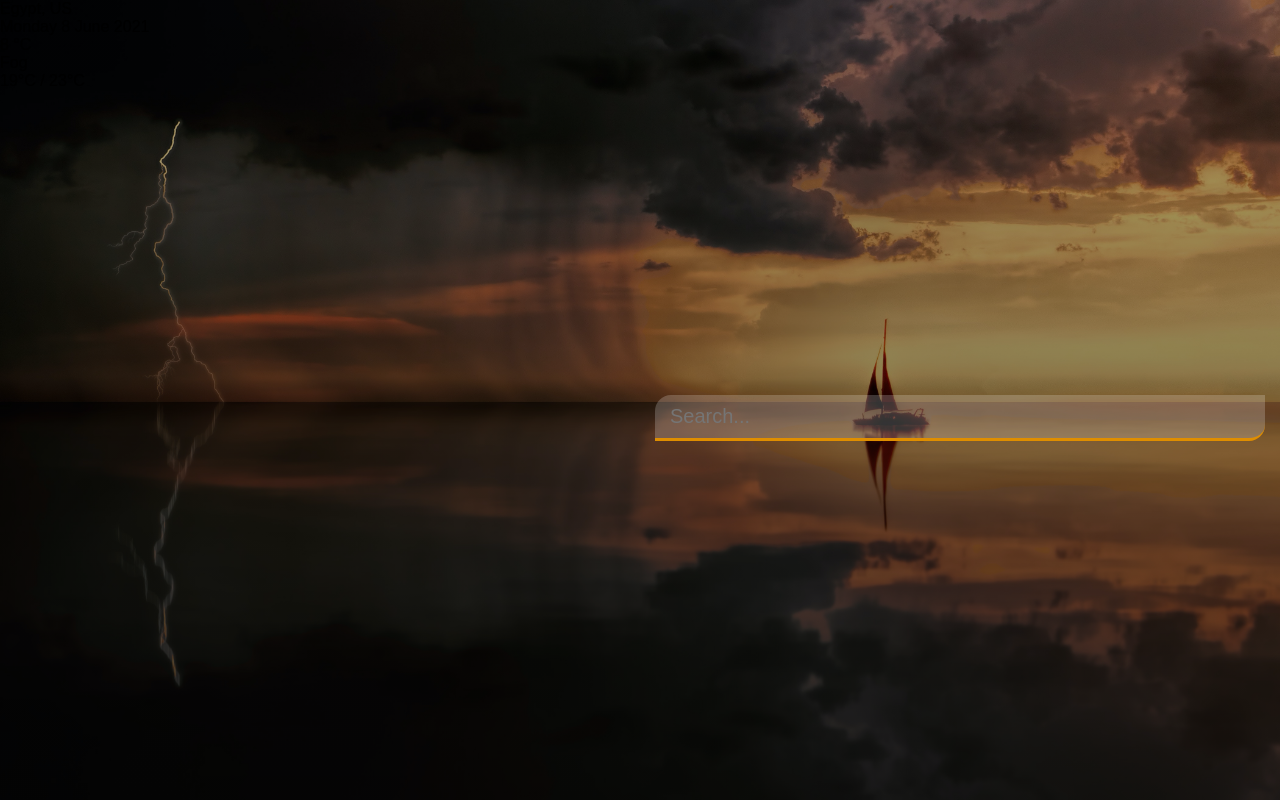
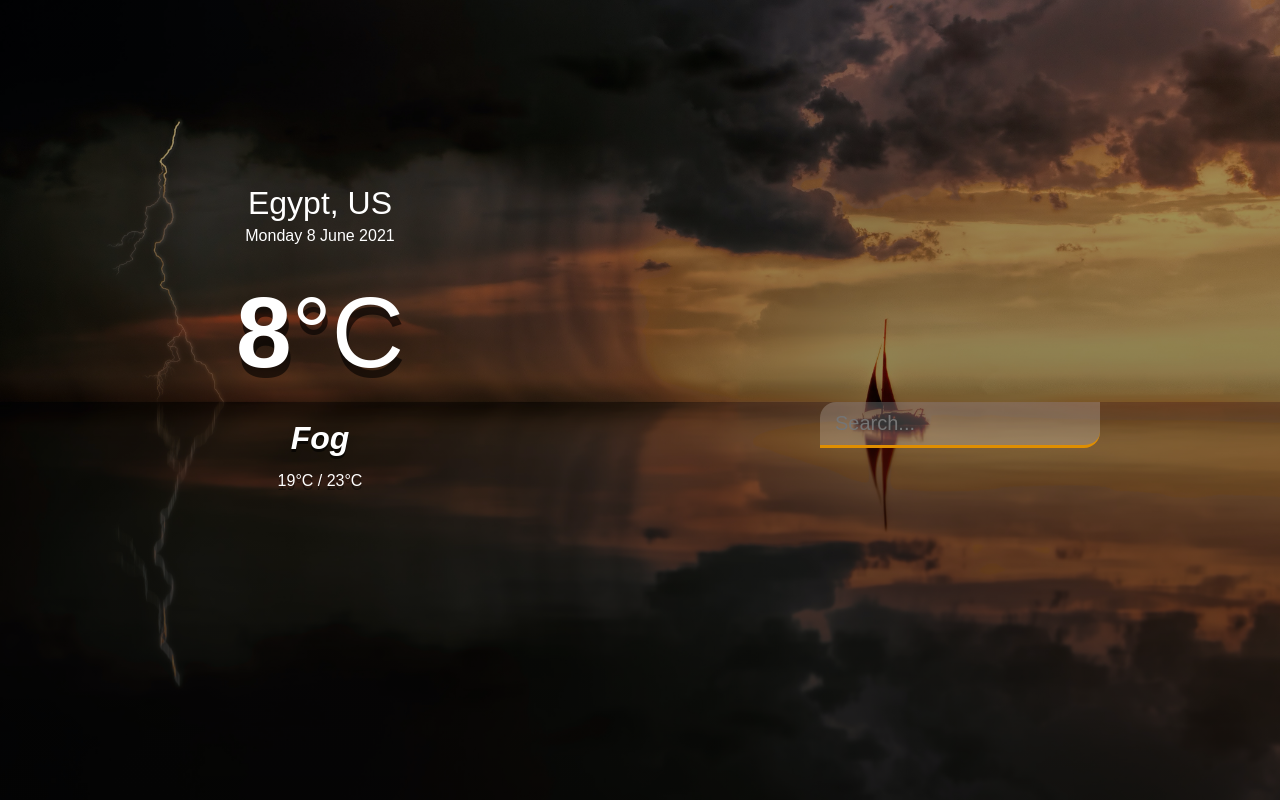
Before and after one commit to djboburjon/weather_app-js, a plain HTML site: page index.html in a window 1280 px wide. Drawn offline with Linux system fonts and the light colour scheme.

Commit message:
verstka end

```diff
--- a/style.css
+++ b/style.css
@@ -27,7 +27,8 @@ header {
 
 header input {
     width: 100%;
-    min-width: 280px;
+    max-width: 280px;
+    margin-top: 15px;
     padding: 10px 15px;
     border: none;
     outline: none;
@@ -41,6 +42,55 @@ header input {
 }
 
 header input:focus {
-    background-color: rgba(255, 255, 255, 0.8);
+    background-color: rgba(255, 255, 255, 0.7);
     border-radius: 0px 16px 0 16px;
 }
+
+main {
+    margin-top: 20vh;
+    padding: 25px 25px 50px;
+    display: flex;
+    flex-direction: column;
+    align-items: center;
+    text-align: center;
+}
+
+.location .city {
+    color: #fff;
+    font-size: 32px;
+    font-weight: 500;
+    margin-bottom: 5px;
+}
+
+.location .date {
+    color: #fff;
+    font-size: 16px;
+}
+
+.main-temp .temp {
+    color: #fff;
+    font-size: 100px;
+    font-weight: 900;
+    margin: 30px 0;
+    text-shadow: 2px 10px rgba(0, 0, 0, 0.6);
+}
+
+.main-temp span {
+    font-weight: 500;
+}
+
+.main-temp .weather {
+    color: #fff;
+    font-size: 32px;
+    font-weight: 700;
+    font-style: italic;
+    margin-bottom: 15px;
+    text-shadow: 0px 3px rgba(0, 0, 0, 0.6);
+}
+
+.main-temp .hi-low {
+    color: #fff;
+    font-style: 24px;
+    font-weight: 500;
+    text-shadow: 0px 4px rgba(0, 0, 0, 0.4);
+}
```
Also changed, not shown: index.html (+1 -1 lines).
